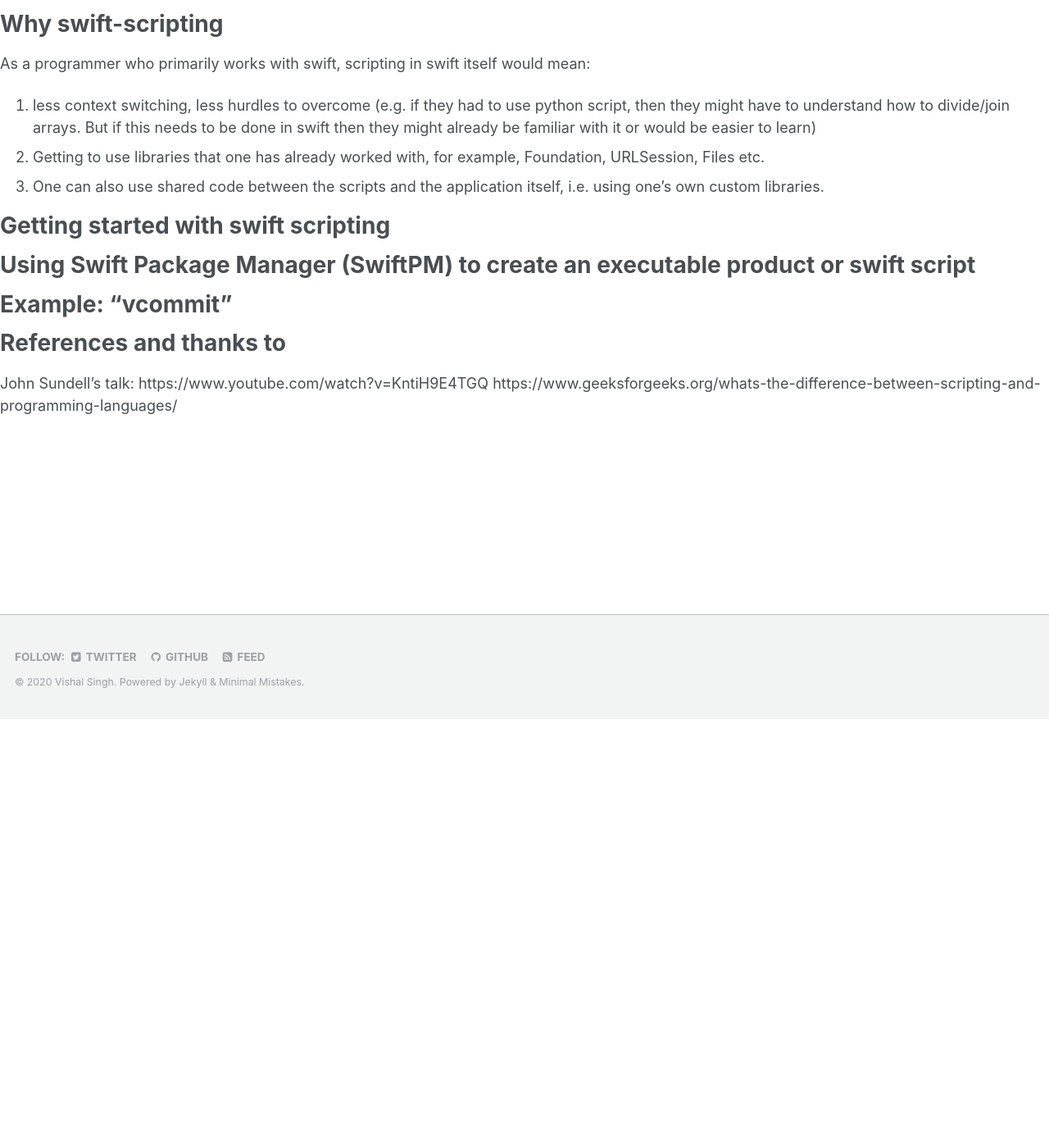
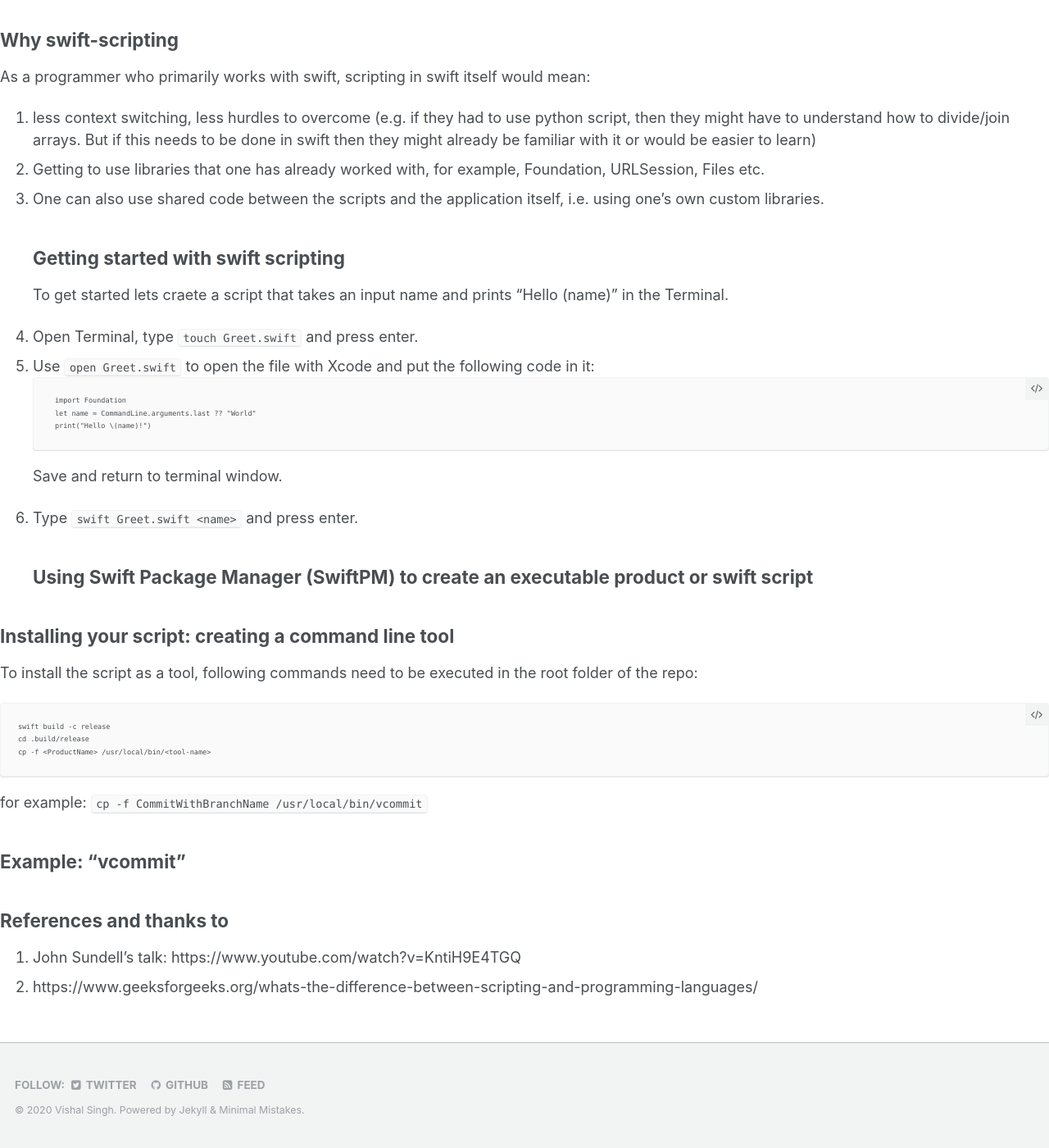
Before and after one commit to v-i-s-h-a-l/v-i-s-h-a-l.github.io, a Jekyll site: the page built from _posts/2020-03-18-scripting-with-swift.md, in a window 1280 px wide and 1400 px high, scrolled down 522 px. Shown: the whole window at 82% size. Built offline with Jekyll 4.4.1, drawn with Linux system fonts in a browser that asks for light colours; comment, search, counter and statistics services are not loaded.

Commit message:
swift-scripting update install instructions and getting started

````diff
--- a/_posts/2020-03-18-scripting-with-swift.md
+++ b/_posts/2020-03-18-scripting-with-swift.md
@@ -3,26 +3,41 @@ layout: post
 title: "Scipting in Swift"
 date: 2020-03-18
 ---
-
 This post lays down an insight into how swift and scripting together can help in resolving many day to day problems as a programmer who works primarily on swift language.
-
-# What is scripting
+## What is scripting
 Scripting can be defined as a program that is usually intended to automate certain task(s). A primary focus of a scripting language does not build the application but might provide behavior to an existing application.
-## Programming vs Scripting
+### Programming vs Scripting
 Basically, all scripting languages are programming languages. The theoretical difference between the two is that scripting languages do not require the compilation step and are rather interpreted.
-
-# Why swift-scripting
+## Why swift-scripting
 As a programmer who primarily works with swift, scripting in swift itself would mean:
 1. less context switching, less hurdles to overcome (e.g. if they had to use python script, then they might have to understand how to divide/join arrays. But if this needs to be done in swift then they might already be familiar with it or would be easier to learn)
 2. Getting to use libraries that one has already worked with, for example, Foundation, URLSession, Files etc.
 3. One can also use shared code between the scripts and the application itself, i.e. using one's own custom libraries.
+## Getting started with swift scripting
+To get started lets craete a script that takes an input name and prints "Hello \(name)" in the Terminal.
+1. Open Terminal, type `touch Greet.swift` and press enter.
+2. Use `open Greet.swift` to open the file with Xcode and put the following code in it:
+    ```
+    import Foundation
+    let name = CommandLine.arguments.last ?? "World"
+    print("Hello \(name)!")
+    ```
+    Save and return to terminal window.
+3. Type `swift Greet.swift <name>` and press enter.
+## Using Swift Package Manager (SwiftPM) to create an executable product or swift script
 
-# Getting started with swift scripting
+## Installing your script: creating a command line tool
+To install the script as a tool, following commands need to be executed in the root folder of the repo:
+```
+swift build -c release
+cd .build/release
+cp -f <ProductName> /usr/local/bin/<tool-name>
+```
+for example:
+`cp -f CommitWithBranchName /usr/local/bin/vcommit`
 
-# Using Swift Package Manager (SwiftPM) to create an executable product or swift script
+## Example: "vcommit"
 
-# Example: "vcommit"
-
-# References and thanks to
-John Sundell's talk: https://www.youtube.com/watch?v=KntiH9E4TGQ
-https://www.geeksforgeeks.org/whats-the-difference-between-scripting-and-programming-languages/
+## References and thanks to
+1. John Sundell's talk: https://www.youtube.com/watch?v=KntiH9E4TGQ
+2. https://www.geeksforgeeks.org/whats-the-difference-between-scripting-and-programming-languages/
````
